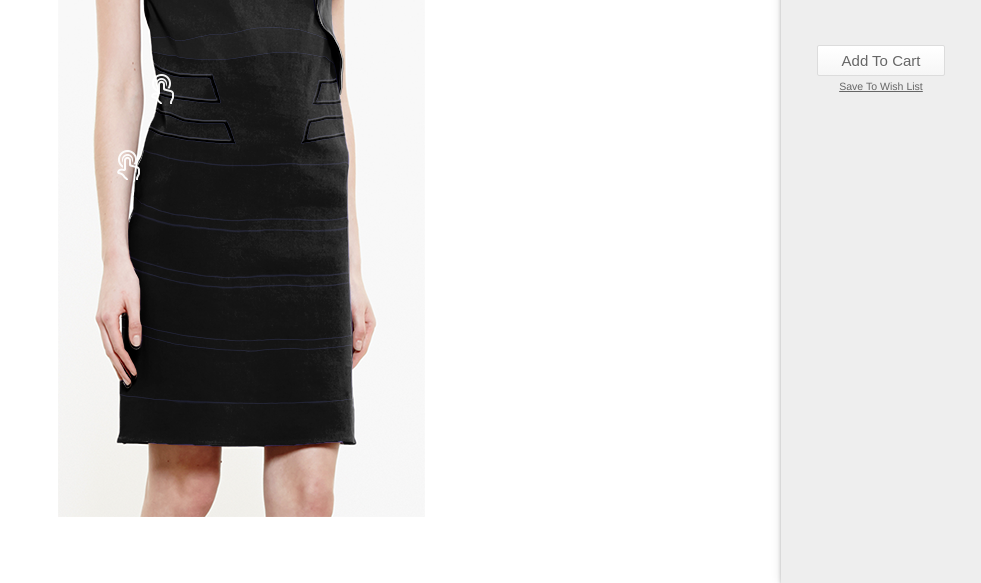
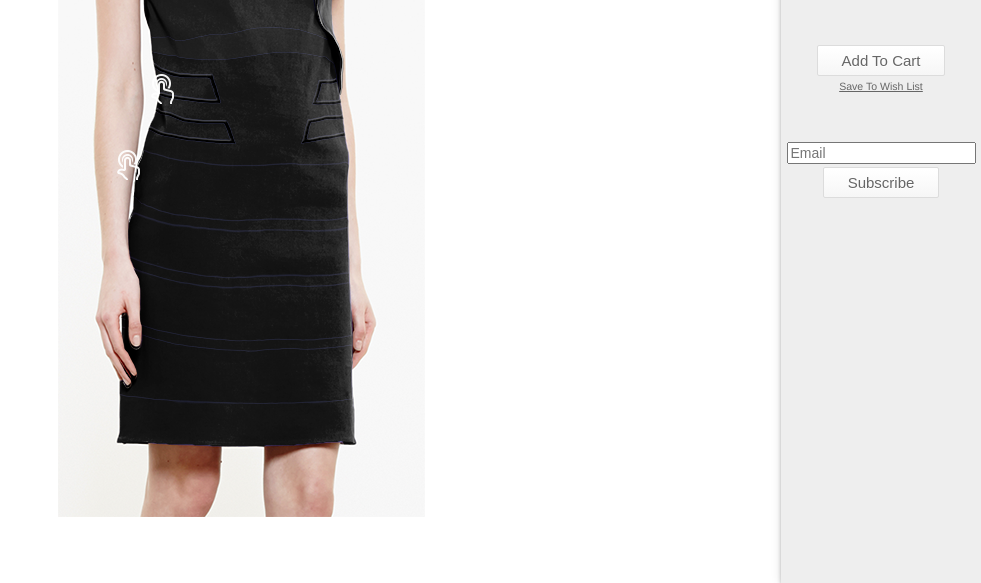
Before and after one commit to owenmead/levi, a website: page app/index.html in a window 1280 px wide. Shown: the part 217-800 px from the top of the page, without its empty margins (299-1280 px from the left). Drawn offline with nearby package versions, Linux system fonts and the light colour scheme; some packages are replaced by stand-ins of ours; files that its build step writes are made by us from their sources.

Commit message:
Add mailchimp email

```diff
--- a/app/styles/main.scss
+++ b/app/styles/main.scss
@@ -83,6 +83,22 @@ div.sidebar {
 		color: #666;
 		font-size: 0.66em;
 	}
+
+	form {
+		margin-top: 1em;
+		padding-bottom: 1em;
+
+		p {
+			margin-top: 3px;
+		}
+
+		input {
+			font-size: 14px;
+		}
+		input[type="submit"] {
+			padding: 20px;
+		}
+	}
 }
 
 div.container {
--- a/app/views/sidebar.html
+++ b/app/views/sidebar.html
@@ -3,4 +3,12 @@
 	<h2>$795</h2>
 	<button>Add To Cart</button>
 	<center><a href="#" class="wishList">Save To Wish List</a>
+
+	<!-- Begin MailChimp Signup Form -->
+	<form action="//dressgod.us11.list-manage.com/subscribe/post?u=a26554b5004a9294a22236beb&amp;id=db9bb9b8eb" method="post" id="mc-embedded-subscribe-form" name="mc-embedded-subscribe-form" target="_blank" novalidate class="emailForm">
+		<input placeholder="Email" type="email" value="" name="EMAIL" id="mce-EMAIL">
+		<!-- anti bot signups -->
+	    <div style="position: absolute; left: -5000px;"><input type="text" name="b_a26554b5004a9294a22236beb_db9bb9b8eb" tabindex="-1" value=""></div>
+	    <p><button type="submit" value="Subscribe" name="subscribe" id="mc-embedded-subscribe">Subscribe</button></p>
+	</form>
 </div>
```
